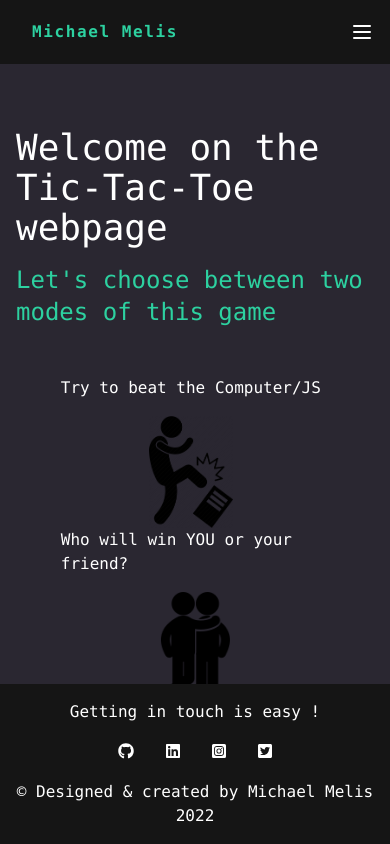
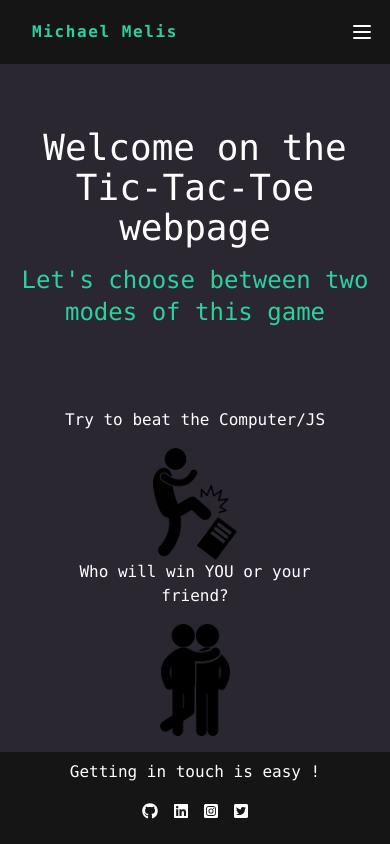
Before and after one commit to Michael-Melis/project-tic-tac, a React (Create React App) app: page / in a window 390 px wide. Built offline with nearby package versions, Linux system fonts and the light colour scheme.

Commit message:
style: responsive design

```diff
--- a/src/App.js
+++ b/src/App.js
@@ -13,7 +13,7 @@ const App = () => {
     setIsOpen(!isOpen);
   };
   return (
-    <div className="bg-primary h-screen ">
+    <div className="bg-primary h-screen font-mono">
       <NavBar toggle={toggle} />
       <DropDown toggle={toggle} isOpen={isOpen} />
 
--- a/src/components/DropDown.js
+++ b/src/components/DropDown.js
@@ -15,10 +15,10 @@ const DropDown = ({ isOpen, toggle }) => {
         Main Menu
       </Link>
       <Link className="p-4 hover:text-secondary" to="/singleplayer">
-        Single player
+        Singleplayer
       </Link>
       <Link className="p-4 hover:text-secondary" to="/multyplayer">
-        Multy player
+        Multyplayer
       </Link>
     </div>
   );
--- a/src/components/Footer.jsx
+++ b/src/components/Footer.jsx
@@ -7,14 +7,14 @@ import { faTwitterSquare } from "@fortawesome/free-brands-svg-icons";
 
 const Footer = () => {
   return (
-    <div className="bg-navbar text-white font-mono py-4 flex justify-center md:justify-around md:px-10 px-4 flex-wrap  fixed bottom-0 w-full ">
+    <div className="bg-navbar text-white font-mono py-1 flex justify-center pt-2  flex-wrap fixed bottom-0  w-full ">
       <div className="flex flex-col items-center">
         <h1>Getting in touch is easy !</h1>
         <div className="my-4">
           <a
             href="https://github.com/Michael-Melis"
             target="_blank"
-            className="px-4 "
+            className="px-2 "
             rel="noreferrer"
           >
             <FontAwesomeIcon icon={faGithub} className="footer-icon" />
@@ -22,7 +22,7 @@ const Footer = () => {
           <a
             href="https://www.linkedin.com/in/michael-meli%C5%A1-0a7348102/"
             target="_blank"
-            className="px-4"
+            className="px-2"
             rel="noreferrer"
           >
             <FontAwesomeIcon icon={faLinkedin} className="footer-icon" />
@@ -30,7 +30,7 @@ const Footer = () => {
           <a
             href="https://www.instagram.com/michaelmelis/"
             target="_blank"
-            className="px-4"
+            className="px-2"
             rel="noreferrer"
           >
             <FontAwesomeIcon icon={faInstagramSquare} className="footer-icon" />
@@ -38,16 +38,13 @@ const Footer = () => {
           <a
             href="https://twitter.com/MichaelMeli1"
             target="_blank"
-            className="px-4"
+            className="px-2"
             rel="noreferrer"
           >
             <FontAwesomeIcon icon={faTwitterSquare} className="footer-icon" />
           </a>
         </div>
       </div>
-      <div className="flex flex-col items-center text-center ">
-        <h3>&copy; Designed & created by Michael Melis 2022</h3>
-      </div>
     </div>
   );
 };
--- a/src/components/NavBar.js
+++ b/src/components/NavBar.js
@@ -37,7 +37,7 @@ const NavBar = ({ toggle }) => {
           Singleplayer
         </Link>
         <Link className="p-4 hover:text-secondary" to="/multyplayer">
-          Multyplayer
+          Multy player
         </Link>
       </div>
     </nav>
--- a/src/pages/landingPage.jsx
+++ b/src/pages/landingPage.jsx
@@ -5,29 +5,31 @@ import friendsPic from "../images/friends.png";
 
 const LandingPage = () => {
   return (
-    <div className="flex flex-col items-center justify-center font-mono text-white mx-4 ">
-      <h1 className="mt-16 text-4xl">Welcome on the Tic-Tac-Toe webpage</h1>
-      <h2 className="text-2xl text-secondary my-4">
+    <div className="flex flex-col items-center  text-center font-mono text-white mx-4  justify-center ">
+      <h1 className="mt-16 text-4xl md:text-5xl lg:text-6xl">
+        Welcome on the Tic-Tac-Toe webpage
+      </h1>
+      <h2 className="text-2xl  md:text-3xl lg:text-4xl text-secondary my-4">
         Let's choose between two modes of this game
       </h2>
-      <div className="flex flex-row justify-between w-3/4 flex-wrap mt-8">
+      <div className="flex flex-row justify-center  w-3/4 flex-wrap mt-16 md:text-2xl lg:text-3xl">
         <div className=" hover:animate-pulse cursor-pointer">
           <Link to="/singleplayer" className="flex flex-col items-center">
             Try to beat the Computer/JS
             <img
               src={computerPic}
               alt="man kicking computer"
-              className="object-contain h-28 w-auto mt-4"
+              className="object-contain h-28 w-auto mt-4 md:h-32  lg:h-48 xl:h-72 xl:w-auto"
             />
           </Link>
         </div>
-        <div className="flex flex-col items-center hover:animate-pulse cursor-pointer">
-          <Link to="/multyplayer" className="flex flex-col items-center">
+        <div className="flex flex-col items-center hover:animate-pulse cursor-pointer ">
+          <Link to="/multyplayer" className="flex flex-col items-center mb-20">
             Who will win YOU or your friend?
             <img
               src={friendsPic}
               alt="man kicking computer"
-              className="object-contain h-28 w-auto mt-4"
+              className="object-contain h-28 w-auto md:h-32 lg:h-48 xl:h-72 xl:w-auto mt-4"
             />
           </Link>
         </div>
--- a/src/pages/multyplayer.jsx
+++ b/src/pages/multyplayer.jsx
@@ -63,11 +63,14 @@ const Multyplayer = () => {
   return (
     <>
       {isPlaying ? (
-        <h1 className="text-center mt-4 text-2xl text-blue-600 animate-pulse">
+        <h1 className="text-center pt-28 md:pt-20 text-2xl text-blue-600 animate-pulse">
           Wainting for move by player representing X
         </h1>
       ) : (
-        <h1 className="text-center mt-4 text-2xl text-secondary animate-pulse">
+        <h1
+          className="text-center pt-28 md:pt-
+        20 text-2xl text-secondary animate-pulse"
+        >
           Wainting for move by player representing O
         </h1>
       )}
```
